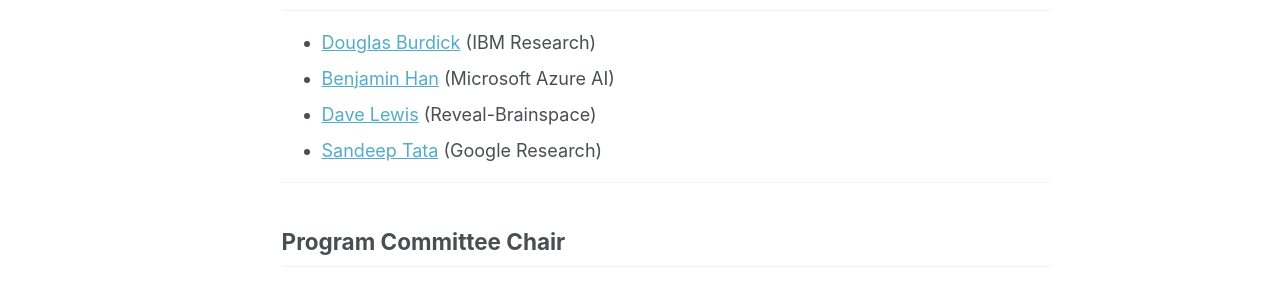
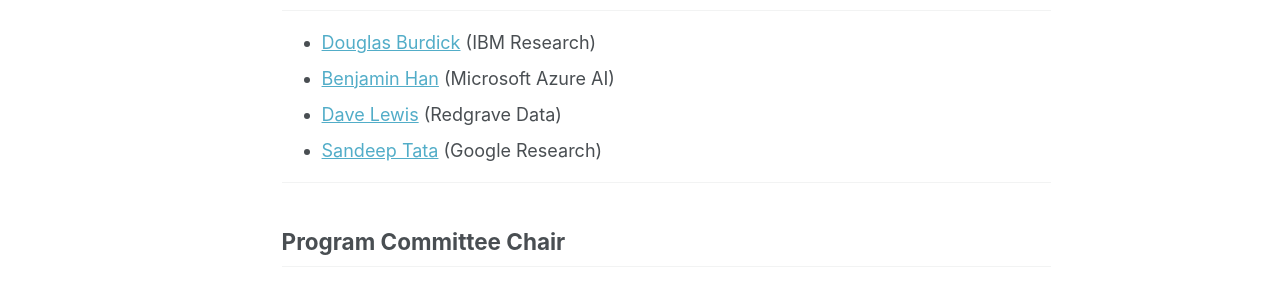
Before and after one commit to document-intelligence/DI-2022, a Jekyll site: the page built from _pages/cfp.md, in a window 1280 px wide and 900 px high, scrolled down 3443 px. Shown: the part 156-444 px from the top of the window. Built offline with Jekyll 4.4.1, drawn with Linux system fonts in a browser that asks for light colours.

Commit message:
Update cfp.md

```diff
--- a/_pages/cfp.md
+++ b/_pages/cfp.md
@@ -148,7 +148,7 @@ Workshop registration will be processed with the main KDD 2022 conference: <http
 
 - [Douglas Burdick](https://researcher.watson.ibm.com/researcher/view.php?person=us-drburdic) (IBM Research)
 - [Benjamin Han](https://www.linkedin.com/in/benjaminhan/) (Microsoft Azure AI)
-- [Dave Lewis](https://www.linkedin.com/in/daviddlewis/) (Reveal-Brainspace)
+- [Dave Lewis](https://www.linkedin.com/in/daviddlewis/) (Redgrave Data)
 - [Sandeep Tata](https://research.google/people/SandeepTata/) (Google Research)
 
 ------
```
